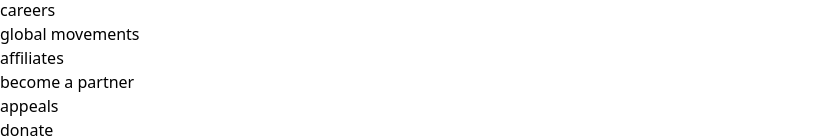
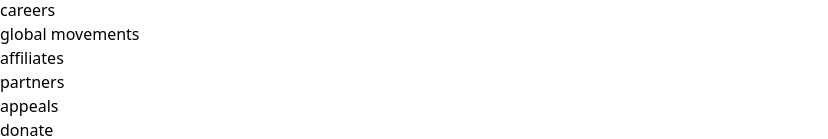
Before and after one commit to VikramNagwal/ConsultInc-Website, a React (Vite) app: page / in a window 1280 px wide. Shown: the part 3605-3744 px from the top of the page, without its empty margins (0-828 px from the left). Built offline with nearby package versions, Linux system fonts and the light colour scheme.

Commit message:
footer update

```diff
--- a/src/components/Footer.tsx
+++ b/src/components/Footer.tsx
@@ -12,7 +12,7 @@ const Footer = () => {
         <BiLogoStackOverflow className='m-1 border rounded-full w-10 h-10 p-1 border-black cursor-pointer hover:bg-orange-400 hover:text-white hover:border-white'/>
         <BiLogoLinkedin className='m-1 border rounded-full w-10 h-10 border-black p-1 cursor-pointer hover:bg-blue-700 hover:text-white hover:border-white'/>
         </div>
-        <div className='flex items-center py-6'>
+        <div className='flex flex-col md:flex-row items-center py-6'>
             <p className='opacity-80 py-2 mr-2'>for general enquiries<br/><span className='opacity-100 font-semibold text-lg'>xyz@consulting.org</span></p>
             <p className='opacity-80 py-2 ml-2'>for press or media requests<br/><span className='opacity-100 font-semibold text-lg'>pressxyz@consulting.org</span></p>
         </div>
@@ -29,7 +29,7 @@ const Footer = () => {
             </ul>
             <ul className='mx-6'>
                 <li className='cursor-pointer'>affiliates</li>
-                <li className='cursor-pointer'>become a partner</li>
+                <li className='cursor-pointer'>partners</li>
                 <li className='cursor-pointer'>appeals</li>
                 <li className='cursor-pointer flex items-center'>donate</li>
             </ul>
```
